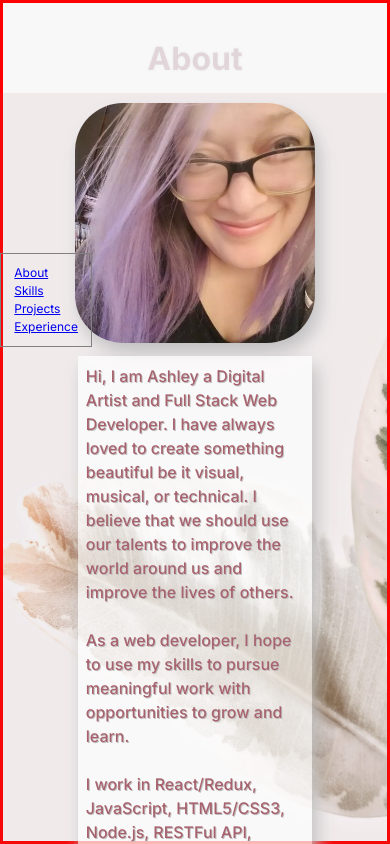
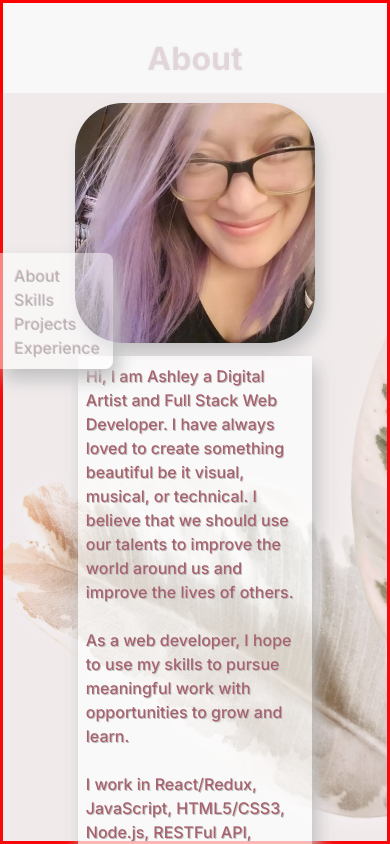
Before and after one commit to lilmatchamonster/portfolio-new, a Next.js app: page / in a window 390 px wide. Shown: the top 844 px of the page. Built offline with nearby package versions, Linux system fonts and the light colour scheme.

Commit message:
Style Nav Bar for Tablet and Desktop Views

```diff
--- a/src/app/components/experience.css
+++ b/src/app/components/experience.css
@@ -20,6 +20,9 @@
   width: 100%;
   height: 60%;
   margin-top: 24px;
+  @media screen and (max-width: 750px) {
+    margin-top: 2.5%;
+  }
 }
 
 .experience-styles .section {
--- a/src/app/components/nav.css
+++ b/src/app/components/nav.css
@@ -3,12 +3,32 @@
   margin: 30vh 0;
   width: fit-content;
   padding: 10px 10pt;
-  border: 1px solid gray;
+  background-color: rgba(255, 255, 255, 0.5);
+  border-top-right-radius: .5rem;
+  border-bottom-right-radius: .5rem;
+  box-shadow: 5px 10px 18px silver;
   font-size: .75em;
   list-style-type: none;
   z-index: 1;
 }
 
-.navbar li {
-  cursor: pointer;
+.navbar a:link {
+  display: block;
+  text-decoration: none;
+  color: hsla(351, 28%, 52%, .19);
+  font-size: 1rem;
+  font-weight: 500;
+  text-shadow: 1px 1px silver;
 }
+
+.navbar a:visited {
+  text-decoration: none;
+  color: hsla(351, 28%, 52%, .19);
+  font-size: 1rem;
+  font-weight: 500;
+  text-shadow: 1px 1px silver;
+}
+
+.navbar a:hover {
+  color: hsl(351, 28%, 52%);
+}
--- a/src/app/components/resumeItem.css
+++ b/src/app/components/resumeItem.css
@@ -1,6 +1,6 @@
 .job-item {
   background-color: hsla(351, 28%, 52%, .09);
-  box-shadow: 5px 10px 18px silver;
+  box-shadow: 5px 5px 5px silver;
   font-weight: 500;
   text-shadow: 1px 1px silver;
   padding: 12px 24px;
```
